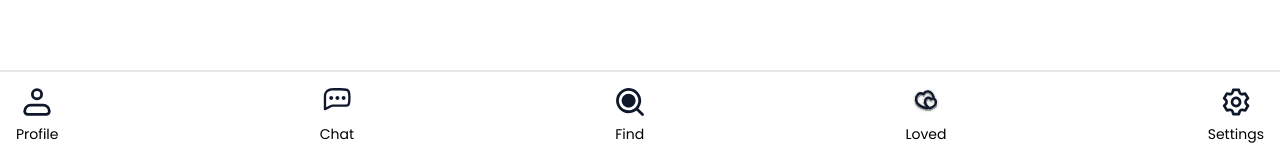
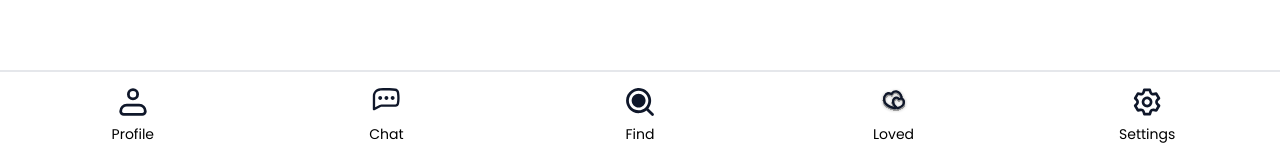
Before and after one commit to regirianto/meetyproject, a React (Vite) app in the folder client/: page /home in a window 1280 px wide. Shown: the part 640-797 px from the top of the page. Built offline with nearby package versions, Linux system fonts and the light colour scheme.

Commit message:
fixed root style

```diff
--- a/client/src/_root/RootLayout.jsx
+++ b/client/src/_root/RootLayout.jsx
@@ -4,9 +4,9 @@ import { menuList } from "../constant";
 
 const RootLayout = () => {
   return (
-    <main className="app-container relative">
+    <main className="app-container">
       {/* Heading */}
-      <div className="flex justify-between items-center">
+      <div className="flex justify-between items-center z-50">
         <div>
           <img src={logo} alt="logo" />
         </div>
@@ -21,10 +21,10 @@ const RootLayout = () => {
       <Outlet />
 
       {/* Menu bar */}
-      <div className="fixed left-0 right-0 bottom-0 px-4 py-4 border-t-2">
-        <ul className="flex justify-between items-center">
+      <div className="fixed left-0 right-0 bottom-0 px-2 py-4 border-t-2 bg-white">
+        <ul className="flex justify-between items-center gap-1">
           {menuList.map((item) => (
-            <li key={item.id}>
+            <li key={item.id} className="w-1/5 flex justify-center">
               <button
                 className="flex flex-col items-center h-14 justify-between"
                 type="button"
```
